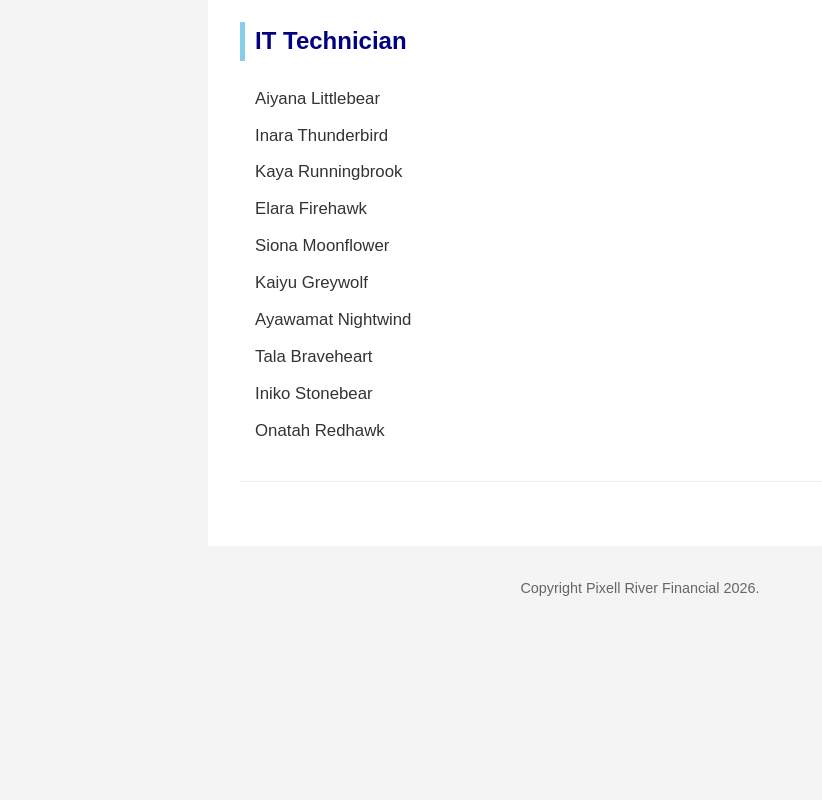
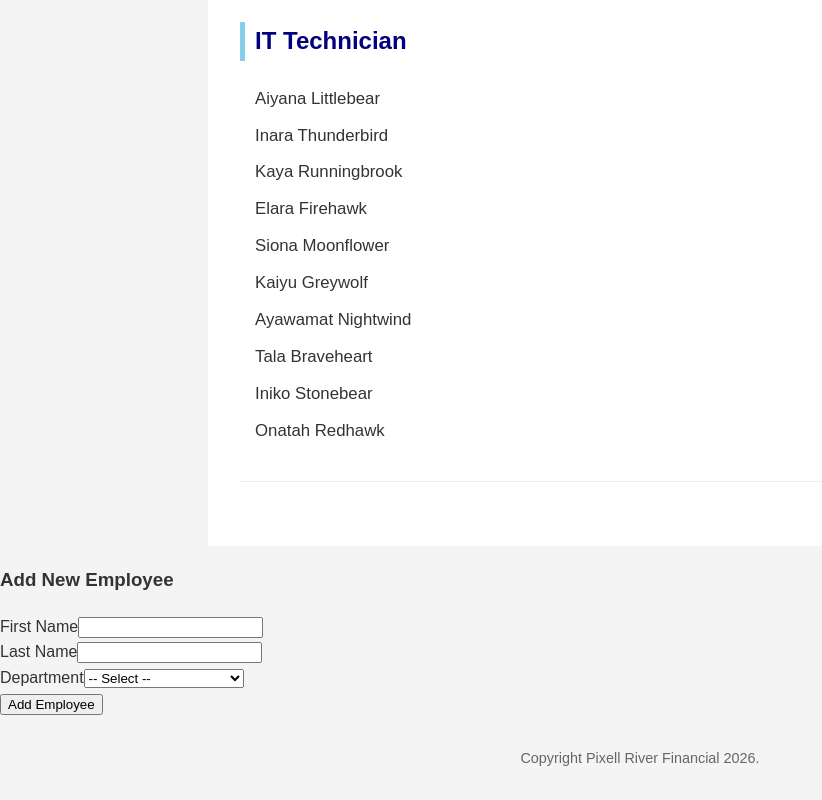
Before and after one commit to darawyd/COMP4002-Labs, a React app: page / in a window 1280 px wide. Shown: the part 2450-3250 px from the top of the page, without its empty margins (0-822 px from the left). Before the commit the page ends 3080 px from the top, so only its background shows below. Built offline with nearby package versions, Linux system fonts and the light colour scheme; the HTML template or start-up script is replaced by a standard one.

Commit message:
update APP.tsx to react add employee form

```diff
--- a/src/App.tsx
+++ b/src/App.tsx
@@ -1,13 +1,38 @@
+import { useState } from "react";
 import "./App.css";
+
 import Header from "./components/Header";
 import EmployeeList from "./components/EmployeeList";
-import { departments } from "./data/departments";
+import AddEmployeeForm from "./components/AddEmployeeForm";
+
+import { departments as initialDepartments } from "./data/departments";
+import type { Department, Employee } from "./types";
 
 export default function App() {
+    const [departments, setDepartments] =
+        useState<Department[]>(initialDepartments);
+
+    const handleAddEmployee = (deptName: string, employee: Employee) => {
+        setDepartments((prevDepartments) =>
+            prevDepartments.map((dept) =>
+                dept.name === deptName
+                    ? { ...dept, employees: [...dept.employees, employee] }
+                    : dept,
+            ),
+        );
+    };
+
     return (
         <>
             <Header />
+
             <EmployeeList departments={departments} />
+
+            <AddEmployeeForm
+                departments={departments}
+                onAddEmployee={handleAddEmployee}
+            />
+
             <footer className="footer">
                 <p>
                     Copyright Pixell River Financial {new Date().getFullYear()}.
```
